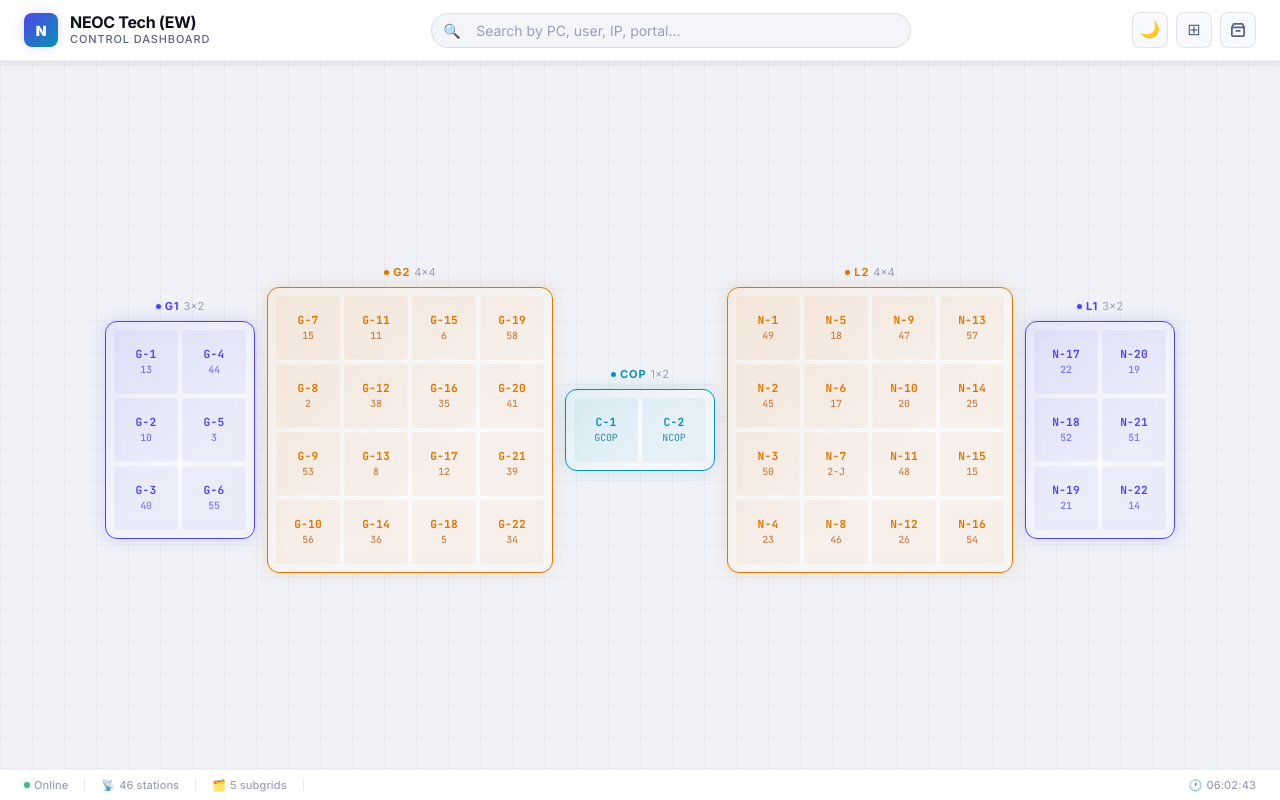
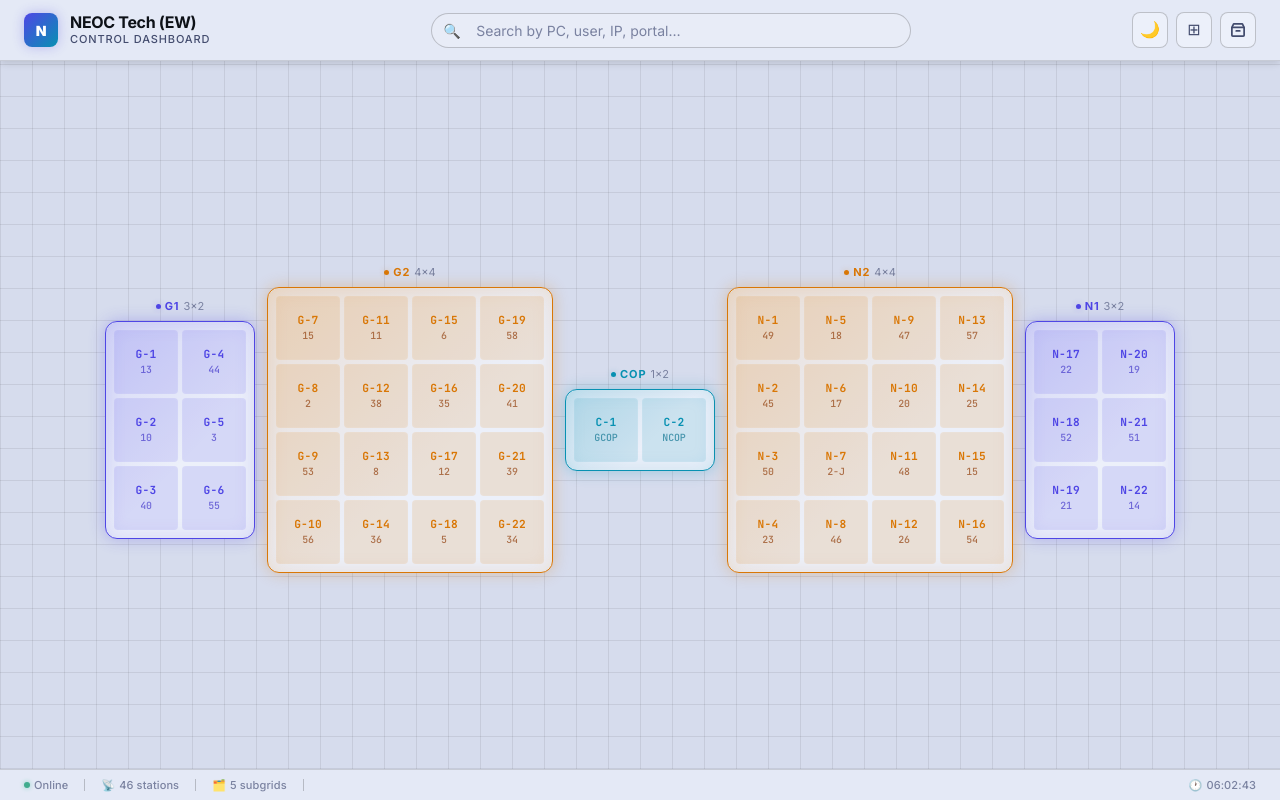
Before and after one commit to arsalanmukhtar/neoc-screens, a plain HTML site: page index.html in a window 1280 px wide. Both pictures are taken after a click on the button "☀️". Drawn offline with Linux system fonts and the light colour scheme.

Commit message:
local to national mapping

```diff
--- a/css/variables.css
+++ b/css/variables.css
@@ -89,62 +89,62 @@ body {
 
 /* ─── LIGHT theme ─────────────────────────────────────── */
 [data-theme="light"] {
-    /* Backgrounds */
-    --bg-root: #f0f2f8;
-    --bg-surface: #ffffff;
-    --bg-elevated: #f8f9fc;
-    --bg-card: #ffffff;
-    --bg-input: #f4f5f9;
-    --bg-overlay: rgba(240, 242, 248, 0.90);
+    /* Backgrounds — layered so each level is clearly distinct */
+    --bg-root: #d6dced;          /* slate-blue base; clearly not white */
+    --bg-surface: #e4e9f6;       /* topbar / statusbar */
+    --bg-elevated: #ecf0fa;      /* subgrid panel interiors */
+    --bg-card: #f5f7fd;          /* individual cell cards */
+    --bg-input: #e8ecf7;         /* input fields */
+    --bg-overlay: rgba(214, 220, 237, 0.92);
 
     /* Text */
     --text-primary: #1a1f36;
-    --text-secondary: #5a6482;
-    --text-muted: #9aa0b8;
+    --text-secondary: #434c6e;
+    --text-muted: #7a82a0;
     --text-accent: #0d1117;
 
-    /* Borders */
-    --border-subtle: rgba(0, 0, 0, 0.05);
-    --border-mid: rgba(0, 0, 0, 0.09);
-    --border-strong: rgba(0, 0, 0, 0.15);
+    /* Borders — strong enough to show on light backgrounds */
+    --border-subtle: rgba(0, 0, 0, 0.13);
+    --border-mid: rgba(0, 0, 0, 0.20);
+    --border-strong: rgba(0, 0, 0, 0.32);
 
-    /* Grid outer (L1, R1) */
+    /* Grid outer (N1, G1) – Violet/Indigo */
     --c-outer-base: #4f46e5;
-    --c-outer-glow: rgba(79, 70, 229, 0.20);
-    --c-outer-muted: rgba(79, 70, 229, 0.08);
-    --c-outer-text: #4f46e5;
-    --c-outer-cell: rgba(79, 70, 229, 0.07);
-    --c-outer-hover: rgba(79, 70, 229, 0.15);
+    --c-outer-glow: rgba(79, 70, 229, 0.30);
+    --c-outer-muted: rgba(79, 70, 229, 0.15);
+    --c-outer-text: #4338ca;
+    --c-outer-cell: rgba(79, 70, 229, 0.14);
+    --c-outer-hover: rgba(79, 70, 229, 0.24);
 
-    /* Grid inner (L2, R2) */
+    /* Grid inner (N2, G2) – Amber/Gold */
     --c-inner-base: #d97706;
-    --c-inner-glow: rgba(217, 119, 6, 0.18);
-    --c-inner-muted: rgba(217, 119, 6, 0.07);
-    --c-inner-text: #b45309;
-    --c-inner-cell: rgba(217, 119, 6, 0.07);
-    --c-inner-hover: rgba(217, 119, 6, 0.14);
+    --c-inner-glow: rgba(217, 119, 6, 0.30);
+    --c-inner-muted: rgba(217, 119, 6, 0.15);
+    --c-inner-text: #92400e;
+    --c-inner-cell: rgba(217, 119, 6, 0.14);
+    --c-inner-hover: rgba(217, 119, 6, 0.24);
 
-    /* Grid middle (M) */
+    /* Grid middle (COP) – Cyan/Teal */
     --c-mid-base: #0891b2;
-    --c-mid-glow: rgba(8, 145, 178, 0.18);
-    --c-mid-muted: rgba(8, 145, 178, 0.07);
+    --c-mid-glow: rgba(8, 145, 178, 0.30);
+    --c-mid-muted: rgba(8, 145, 178, 0.15);
     --c-mid-text: #0e7490;
-    --c-mid-cell: rgba(8, 145, 178, 0.07);
-    --c-mid-hover: rgba(8, 145, 178, 0.14);
+    --c-mid-cell: rgba(8, 145, 178, 0.14);
+    --c-mid-hover: rgba(8, 145, 178, 0.24);
 
     /* Status */
     --c-success: #059669;
     --c-danger: #dc2626;
     --c-warn: #d97706;
 
-    /* Shadows */
-    --shadow-sm: 0 2px 8px rgba(0, 0, 0, 0.08);
-    --shadow-md: 0 8px 24px rgba(0, 0, 0, 0.10);
-    --shadow-lg: 0 20px 60px rgba(0, 0, 0, 0.14);
+    /* Shadows — deeper so panels lift off the background */
+    --shadow-sm: 0 2px 8px rgba(0, 0, 0, 0.14);
+    --shadow-md: 0 8px 24px rgba(0, 0, 0, 0.18);
+    --shadow-lg: 0 20px 60px rgba(0, 0, 0, 0.24);
 
     /* Scrollbar */
-    --scrollbar-track: #e8eaf2;
-    --scrollbar-thumb: #c5c9dc;
+    --scrollbar-track: #c8cedf;
+    --scrollbar-thumb: #9aa2bc;
 }
 
 /* ─── Typography scale ────────────────────────────────── */
--- a/index.html
+++ b/index.html
@@ -100,7 +100,7 @@
             <div class="archive-filters">
                 <button class="archive-filter-tab active" data-filter="all">All</button>
                 <button class="archive-filter-tab" data-filter="global">Global (G1 / G2)</button>
-                <button class="archive-filter-tab" data-filter="national">National (L1 / L2)</button>
+                <button class="archive-filter-tab" data-filter="national">National (N1 / N2)</button>
                 <button class="archive-filter-tab" data-filter="cop">COP</button>
             </div>
 
--- a/js/app.js
+++ b/js/app.js
@@ -78,7 +78,7 @@ function renderOverview() {
             div.dataset.gridId = cfg.id;
 
             const pcShort = cell.pcNumber.replace('PC-', '');
-            const prefix = cfg.id[0] === 'L' ? 'N' : cfg.id[0];
+            const prefix = cfg.id[0] === 'N' ? 'N' : cfg.id[0];
             const idLine = cell.stationId != null ? `${prefix}-${cell.stationId}` : '';
             div.innerHTML = idLine
                 ? `<span class="cell-id">${idLine}</span><span class="cell-pc">${pcShort}</span>`
--- a/js/data.js
+++ b/js/data.js
@@ -40,7 +40,7 @@ const GRID_CONFIG = [
         ],
     },
     {
-        id: 'L2', label: 'L2', rows: 4, cols: 4, colorKey: 'inner',
+        id: 'N2', label: 'N2', rows: 4, cols: 4, colorKey: 'inner',
         stations: [
             { id: 1, pc: 49, user: 'Seemal Naeem', portal: 'National Cryosphere Monitoring Platform', desc: 'Real-time flood monitoring and early warning dissemination', portalPort: '', portalPath: '', serverType: '', projectDir: '' },
             { id: 2, pc: 45, user: 'Umair Afzal', portal: 'National GLOF Watch', desc: 'Drought severity indices and seasonal forecast tracking', portalPort: '', portalPath: '', serverType: '', projectDir: '' },
@@ -61,7 +61,7 @@ const GRID_CONFIG = [
         ],
     },
     {
-        id: 'L1', label: 'L1', rows: 3, cols: 2, colorKey: 'outer',
+        id: 'N1', label: 'N1', rows: 3, cols: 2, colorKey: 'outer',
         stations: [
             { id: 17, pc: 22, user: 'Sajid Ali', portal: 'Accumulated Precipitation', desc: 'Seismic activity monitoring and earthquake early warning system', portalPort: '', portalPath: '', serverType: '', projectDir: '' },
             { id: 18, pc: 52, user: 'Reserved', portal: 'Sub-Continent Bulk Shear & Anomaly', desc: 'Station reserved for future assignment', portalPort: '', portalPath: '', serverType: '', projectDir: '' },
@@ -81,7 +81,7 @@ function generateCells(gridId, rows, cols, cellLabels, stations) {
         for (let c = 0; c < cols; c++) {
             const stationIdx = c * rows + r;   // column-major: fill each column top→bottom
             const station = stations[stationIdx];
-            const idPrefix = gridId[0] === 'L' ? 'N' : gridId[0]; // G, N, or C
+            const idPrefix = gridId[0] === 'N' ? 'N' : gridId[0]; // G, N, or C
             const portal = {
                 name: station.portal,
                 num: `${idPrefix}-${station.id}`,
```
Also changed, not shown: README.md.
